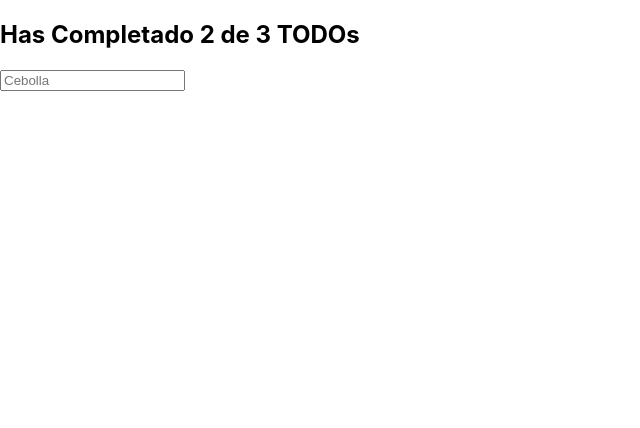
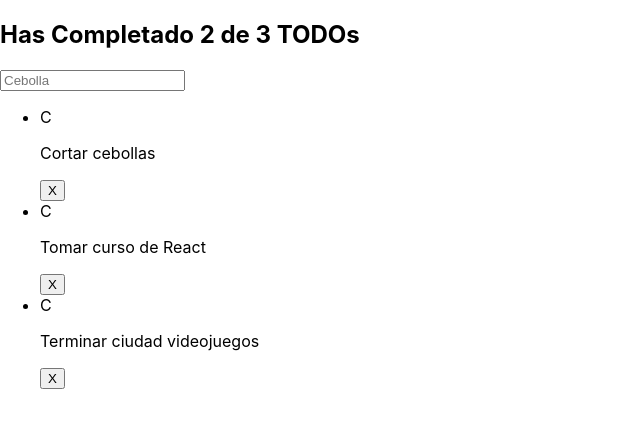
Before and after one commit to Dami-R92/todo-app, a React (Create React App) app: page / in a window 1280 px wide. Shown: the top 428 px of the page, without its empty margins (0-640 px from the left). Built offline with nearby package versions, Linux system fonts and the light colour scheme.

Commit message:
segundo commit

```diff
--- a/src/App.js
+++ b/src/App.js
@@ -13,13 +13,14 @@ const todos = [
   {text: 'Tomar curso de React', completed: false},
   {text: 'Terminar ciudad videojuegos', completed: false}
 ]
+
 function App() {
   return (
     <>
     <TodoCounter/>
     <TodoSearch/>
     <TodoList>
-      {todos.map(todo => (<TodoItem/>))}
+      {todos.map(todo => (<TodoItem text={todo.text}/>))}
     </TodoList>
     <TodoButton/>
     </>
--- a/src/Components/TodoItem/TodoItem.js
+++ b/src/Components/TodoItem/TodoItem.js
@@ -1,10 +1,12 @@
 import React from 'react'
 
-function TodoItem() {
+function TodoItem(props) {
     return (
-        <div>
-
-        </div>
+        <li>
+            <span>C</span>
+            <p>{props.text}</p>
+            <button>X</button>
+        </li>
     )
 }
 
--- a/src/Components/TodoList/TodoList.js
+++ b/src/Components/TodoList/TodoList.js
@@ -1,10 +1,12 @@
 import React from 'react'
 
-function TodoList() {
+function TodoList(props) {
     return (
-        <div>
-
-        </div>
+        <section>
+            <ul>
+                {props.children}
+            </ul>
+        </section>
     )
 }
 
```
